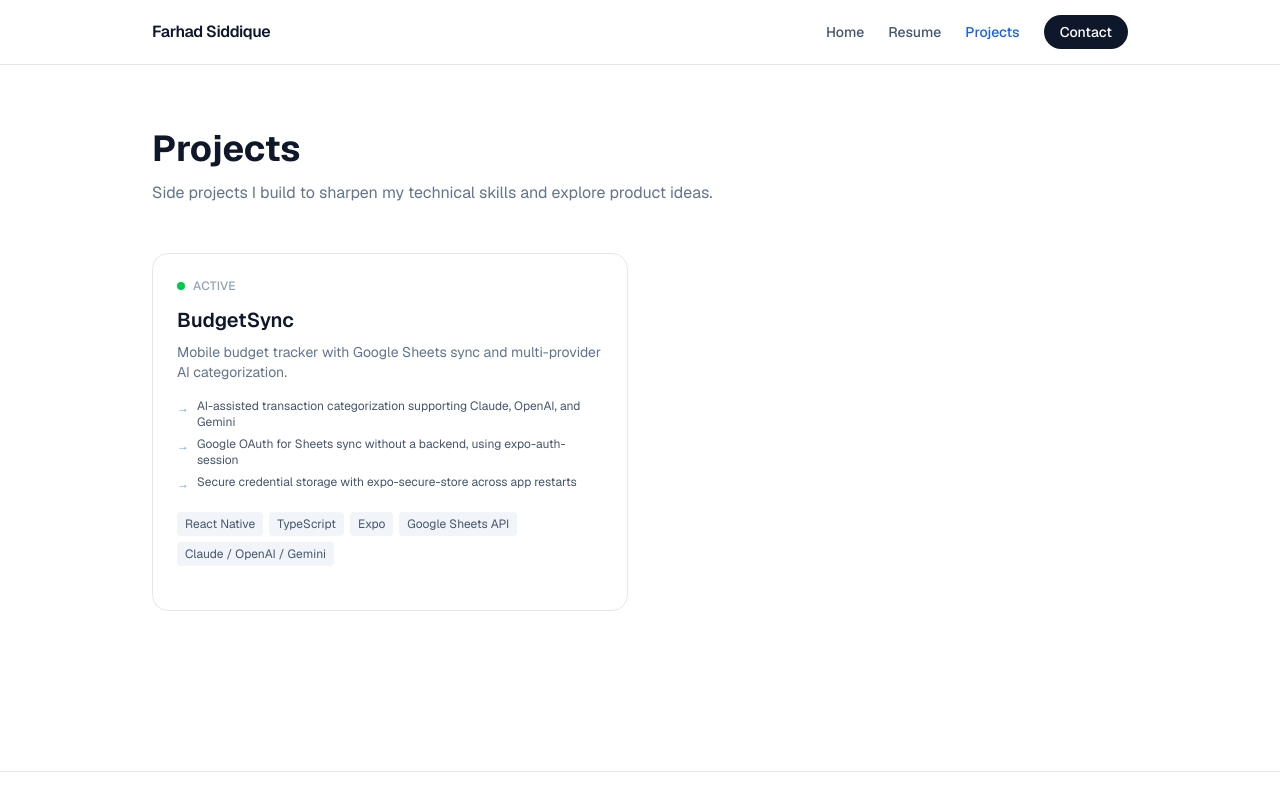
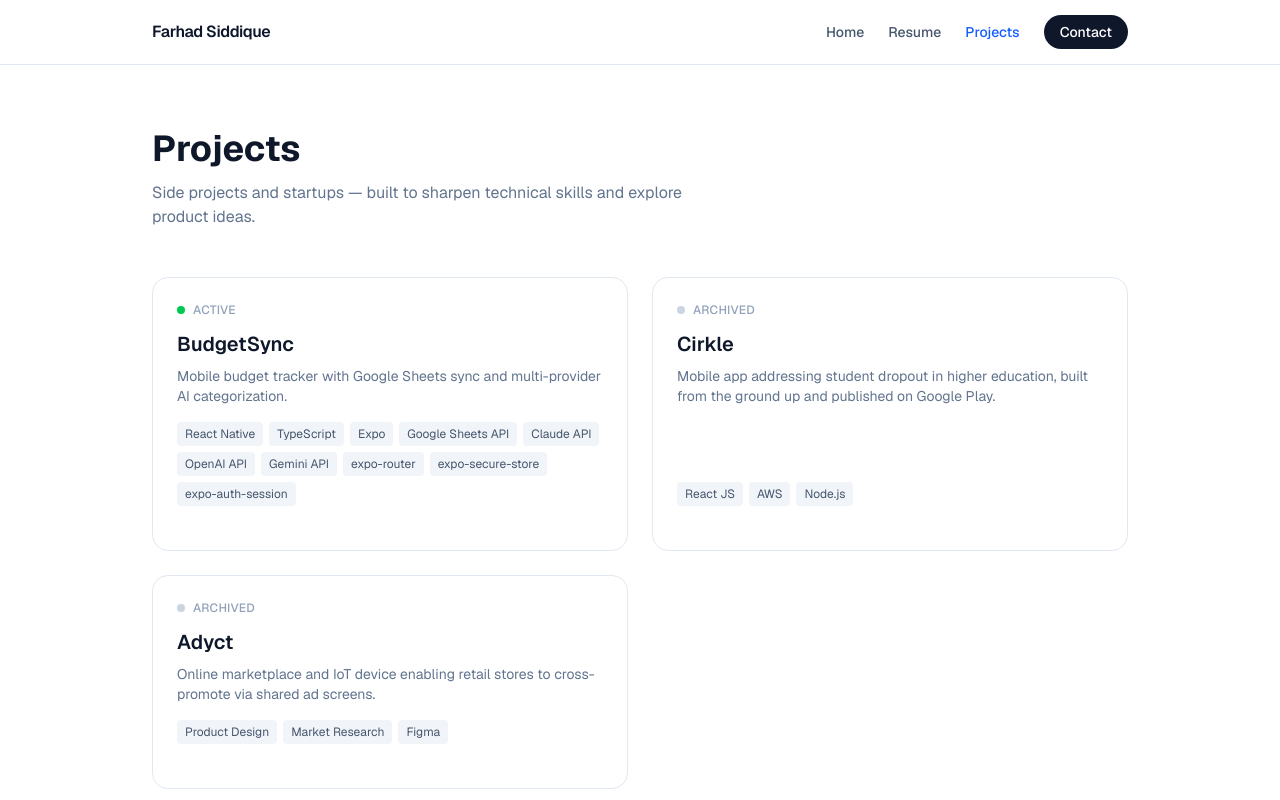
Before and after one commit to FarhadSiddique/portfolio, a Next.js app: page /projects in a window 1280 px wide. Shown: the top 800 px of the page. Built offline with nearby package versions, Linux system fonts and the light colour scheme.

Commit message:
Add projects directory with markdown files, wire to projects and home pages

```diff
--- a/app/page.tsx
+++ b/app/page.tsx
@@ -1,7 +1,19 @@
+import fs from "fs";
+import path from "path";
+import matter from "gray-matter";
 import Link from "next/link";
 import { resume } from "@/content/resume";
 import { workHistory } from "@/content/work-history";
 import { skills } from "@/content/skills";
+
+function getFeaturedProjects() {
+  const dir = path.join(process.cwd(), "projects");
+  const files = fs.readdirSync(dir).filter((f) => f.endsWith(".md") && !f.startsWith("_"));
+  return files
+    .map((f) => matter(fs.readFileSync(path.join(dir, f), "utf-8")).data)
+    .filter((p) => p.visibility !== "private" && p.featured)
+    .sort((a, b) => (a.highlight_order ?? 99) - (b.highlight_order ?? 99));
+}
 
 const stats = [
   { value: "5", label: "Years of PM experience" },
@@ -13,6 +25,7 @@ const stats = [
 export default function Home() {
   const currentJob = workHistory[0];
   const currentRole = currentJob.roles[0];
+  const featuredProjects = getFeaturedProjects();
 
   return (
     <div className="max-w-5xl mx-auto px-6">
@@ -127,31 +140,23 @@ export default function Home() {
           </Link>
         </div>
         <div className="grid sm:grid-cols-2 gap-4">
-          <div className="p-6 border border-slate-200 rounded-xl hover:border-slate-400 transition-colors">
+          {featuredProjects.map((p) => (
+            <div key={p.id} className="p-6 border border-slate-200 rounded-xl hover:border-slate-400 transition-colors">
               <div className="flex items-center gap-2 mb-2">
-              <span className="w-2 h-2 rounded-full bg-green-500" />
-              <span className="text-xs text-slate-400 uppercase tracking-wide font-medium">Active</span>
+                <span className={`w-2 h-2 rounded-full ${p.status === "active" ? "bg-green-500" : "bg-slate-300"}`} />
+                <span className="text-xs text-slate-400 uppercase tracking-wide font-medium capitalize">{p.status}</span>
               </div>
-            <h3 className="font-semibold text-slate-900 mb-1">BudgetSync</h3>
-            <p className="text-sm text-slate-500">
-              Mobile budget tracker with Google Sheets sync and multi-provider AI categorization.
-            </p>
+              <h3 className="font-semibold text-slate-900 mb-1">{p.title}</h3>
+              <p className="text-sm text-slate-500">{p.tagline}</p>
               <div className="flex flex-wrap gap-1.5 mt-3">
-              {["React Native", "TypeScript", "Expo"].map((t) => (
+                {p.stack.slice(0, 3).map((t: string) => (
                   <span key={t} className="text-xs px-2 py-1 bg-slate-100 text-slate-600 rounded">
                     {t}
                   </span>
                 ))}
               </div>
             </div>
-          <div className="p-6 border border-dashed border-slate-200 rounded-xl flex items-center justify-center">
-            <p className="text-sm text-slate-400 text-center">
-              More projects coming soon.{" "}
-              <Link href="/projects" className="text-blue-500 hover:underline">
-                See all →
-              </Link>
-            </p>
-          </div>
+          ))}
         </div>
       </section>
 
--- a/app/projects/page.tsx
+++ b/app/projects/page.tsx
@@ -1,22 +1,46 @@
 import type { Metadata } from "next";
+import fs from "fs";
+import path from "path";
+import matter from "gray-matter";
 
 export const metadata: Metadata = { title: "Projects" };
 
-const projects = [
-  {
-    name: "BudgetSync",
-    status: "active",
-    tagline: "Mobile budget tracker with Google Sheets sync and multi-provider AI categorization.",
-    stack: ["React Native", "TypeScript", "Expo", "Google Sheets API", "Claude / OpenAI / Gemini"],
-    repo: null as string | null,
-    live: null as string | null,
-    highlights: [
-      "AI-assisted transaction categorization supporting Claude, OpenAI, and Gemini",
-      "Google OAuth for Sheets sync without a backend, using expo-auth-session",
-      "Secure credential storage with expo-secure-store across app restarts",
-    ],
-  },
-];
+type Project = {
+  id: string;
+  title: string;
+  status: string;
+  visibility: string;
+  tagline: string;
+  stack: string[];
+  category: string;
+  started: string;
+  featured: boolean;
+  highlight_order: number | null;
+  repo: string | null;
+  live_url: string | null;
+  content: string;
+};
+
+function getProjects(): Project[] {
+  const dir = path.join(process.cwd(), "projects");
+  const files = fs.readdirSync(dir).filter((f) => f.endsWith(".md") && !f.startsWith("_"));
+
+  const projects = files.map((file) => {
+    const raw = fs.readFileSync(path.join(dir, file), "utf-8");
+    const { data, content } = matter(raw);
+    return { ...data, content } as Project;
+  });
+
+  return projects
+    .filter((p) => p.visibility !== "private")
+    .sort((a, b) => {
+      if (a.featured && !b.featured) return -1;
+      if (!a.featured && b.featured) return 1;
+      if (a.highlight_order != null && b.highlight_order != null)
+        return a.highlight_order - b.highlight_order;
+      return 0;
+    });
+}
 
 const statusColor: Record<string, string> = {
   active: "bg-green-500",
@@ -33,34 +57,30 @@ const statusLabel: Record<string, string> = {
 };
 
 export default function ProjectsPage() {
+  const projects = getProjects();
+
   return (
     <div className="max-w-5xl mx-auto px-6 py-16">
       <h1 className="text-4xl font-bold text-slate-900 mb-3">Projects</h1>
       <p className="text-slate-500 mb-12 max-w-xl">
-        Side projects I build to sharpen my technical skills and explore product ideas.
+        Side projects and startups — built to sharpen technical skills and explore product ideas.
       </p>
 
       <div className="grid sm:grid-cols-2 gap-6">
         {projects.map((p) => (
-          <div key={p.name} className="border border-slate-200 rounded-2xl p-6 hover:border-slate-400 transition-colors flex flex-col">
+          <div
+            key={p.id}
+            className="border border-slate-200 rounded-2xl p-6 hover:border-slate-400 transition-colors flex flex-col"
+          >
             <div className="flex items-center gap-2 mb-3">
-              <span className={`w-2 h-2 rounded-full ${statusColor[p.status]}`} />
+              <span className={`w-2 h-2 rounded-full ${statusColor[p.status] ?? "bg-slate-300"}`} />
               <span className="text-xs text-slate-400 uppercase tracking-wide font-medium">
-                {statusLabel[p.status]}
+                {statusLabel[p.status] ?? p.status}
               </span>
             </div>
 
-            <h2 className="text-xl font-semibold text-slate-900 mb-2">{p.name}</h2>
+            <h2 className="text-xl font-semibold text-slate-900 mb-2">{p.title}</h2>
             <p className="text-slate-500 text-sm mb-4 flex-1">{p.tagline}</p>
-
-            <ul className="space-y-1.5 mb-5">
-              {p.highlights.map((h, i) => (
-                <li key={i} className="text-xs text-slate-600 flex gap-2">
-                  <span className="text-blue-400 flex-shrink-0 mt-0.5">→</span>
-                  {h}
-                </li>
-              ))}
-            </ul>
 
             <div className="flex flex-wrap gap-1.5 mb-5">
               {p.stack.map((t) => (
@@ -70,17 +90,25 @@ export default function ProjectsPage() {
               ))}
             </div>
 
-            {(p.repo || p.live) && (
+            {(p.repo || p.live_url) && (
               <div className="flex gap-3 pt-4 border-t border-slate-100">
                 {p.repo && (
-                  <a href={p.repo} target="_blank" rel="noopener noreferrer"
-                    className="text-xs font-medium text-slate-600 hover:text-slate-900 transition-colors">
+                  <a
+                    href={p.repo}
+                    target="_blank"
+                    rel="noopener noreferrer"
+                    className="text-xs font-medium text-slate-600 hover:text-slate-900 transition-colors"
+                  >
                     GitHub →
                   </a>
                 )}
-                {p.live && (
-                  <a href={p.live} target="_blank" rel="noopener noreferrer"
-                    className="text-xs font-medium text-blue-600 hover:text-blue-800 transition-colors">
+                {p.live_url && (
+                  <a
+                    href={p.live_url}
+                    target="_blank"
+                    rel="noopener noreferrer"
+                    className="text-xs font-medium text-blue-600 hover:text-blue-800 transition-colors"
+                  >
                     Live →
                   </a>
                 )}
--- a/package.json
+++ b/package.json
@@ -9,6 +9,7 @@
     "lint": "eslint"
   },
   "dependencies": {
+    "gray-matter": "^4.0.3",
     "next": "16.1.6",
     "react": "19.2.3",
     "react-dom": "19.2.3"
--- /dev/null
+++ b/projects/adyct.md
@@ -0,0 +1,33 @@
+---
+id: adyct
+title: "Adyct"
+status: archived
+visibility: public
+tagline: "Online marketplace and IoT device enabling retail stores to cross-promote via shared ad screens."
+stack: ["Product Design", "Market Research", "Figma"]
+category: hardware-software
+started: 2018-04
+last_updated: 2018-09-01
+repo: null
+live_url: null
+featured: false
+highlight_order: null
+---
+
+## What it does
+
+Adyct was a retail advertising platform consisting of an online marketplace and a physical device. It allowed retail stores to display cross-promotional advertisements on each other's screens, driving foot traffic between neighboring businesses.
+
+## Why I built it
+
+As part of the UofT Entrepreneurship Hatchery, my team identified that small retail stores had no affordable way to reach customers in adjacent stores. Adyct was a low-cost, mutually beneficial solution.
+
+## Technical challenges
+
+- Validated market demand through field research with 60+ stores in downtown Toronto
+- Iterated on the business model with guidance from investors and mentors in the UofT Hatchery program
+- Designed the marketplace UX and the physical device form factor as a co-founder team of four
+
+## Current status
+
+Archived. The project ran through Summer 2018 as part of the UofT Entrepreneurship Hatchery.
--- /dev/null
+++ b/projects/budgetsync.md
@@ -0,0 +1,34 @@
+---
+id: budgetsync
+title: "BudgetSync"
+status: active
+visibility: public
+tagline: "Mobile budget tracker with Google Sheets sync and multi-provider AI categorization."
+stack: ["React Native", "TypeScript", "Expo", "Google Sheets API", "Claude API", "OpenAI API", "Gemini API", "expo-router", "expo-secure-store", "expo-auth-session"]
+category: mobile-app
+started: 2025-01
+last_updated: 2026-03-09
+repo: null
+live_url: null
+featured: true
+highlight_order: 1
+---
+
+## What it does
+
+BudgetSync is a mobile app for tracking monthly expenses and pushing categorized data to a personal Google Sheet. It supports CSV import from credit card statements, AI-assisted transaction categorization, and a multi-provider AI client that works with Claude, OpenAI, and Gemini.
+
+## Why I built it
+
+I was frustrated with budgeting apps that lock your financial data inside their ecosystem. I wanted full control — raw data in a spreadsheet I already use, with automation on top of it rather than instead of it.
+
+## Technical challenges
+
+- Implementing Google OAuth for Sheets access without a backend, using expo-auth-session in a bare Expo app
+- Building a provider-agnostic AI client that works identically across three different API formats (Anthropic, OpenAI, Google)
+- Managing secure credential storage (API keys, OAuth tokens) that persists correctly across app restarts with expo-secure-store
+- File-based routing with expo-router, mirroring the Next.js App Router pattern in a React Native context
+
+## Current status
+
+Core settings, credential management, and AI client are complete. CSV import, transaction review, and Google Sheets sync are in progress.
--- /dev/null
+++ b/projects/cirkle.md
@@ -0,0 +1,34 @@
+---
+id: cirkle
+title: "Cirkle"
+status: archived
+visibility: public
+tagline: "Mobile app addressing student dropout in higher education, built from the ground up and published on Google Play."
+stack: ["React JS", "AWS", "Node.js"]
+category: mobile-app
+started: 2021-01
+last_updated: 2021-10-01
+repo: null
+live_url: null
+featured: true
+highlight_order: 2
+---
+
+## What it does
+
+Cirkle was a mobile application designed to help post-secondary students stay engaged and connected, addressing root causes of student dropout in higher education.
+
+## Why I built it
+
+After researching the leading causes of student dropout, my co-founders and I identified a gap in how students build community and support networks at university. We built Cirkle to close that gap.
+
+## Technical challenges
+
+- Built and published a full-stack mobile app from scratch with a small team
+- Coordinated with software developers on timelines and feature goals while managing investor expectations
+- Designed the front-end and contributed to backend development using React JS and AWS cloud integration
+- Conducted 200+ user studies applying HCI principles to iteratively refine the interface
+
+## Current status
+
+Archived. The company ran from January to October 2021. The app was published on the Google Play Store during that period.
```
Also changed, not shown: projects/_template.md (added, +31 -0 lines), 1 other file (tests, documents, lock files or other folders). Lines whose indentation alone changed are shown as unchanged.
